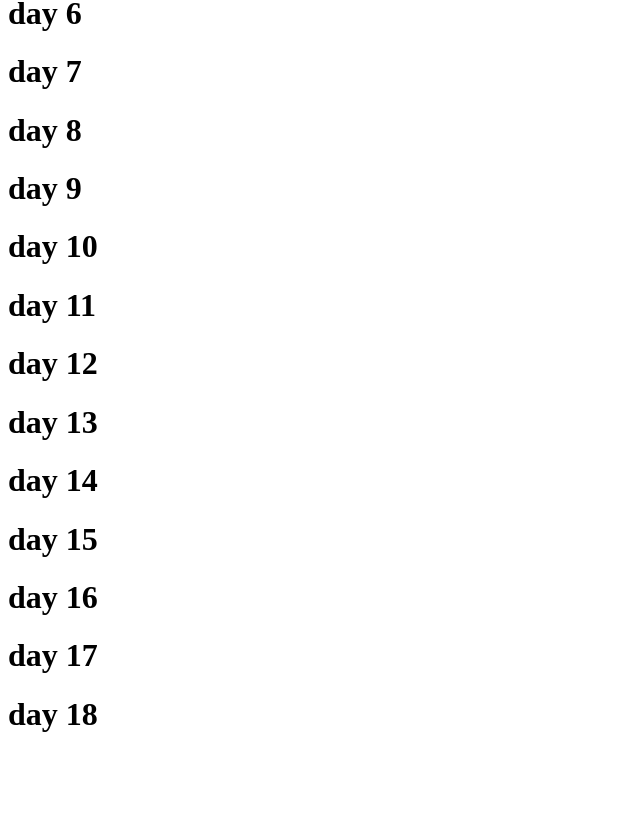
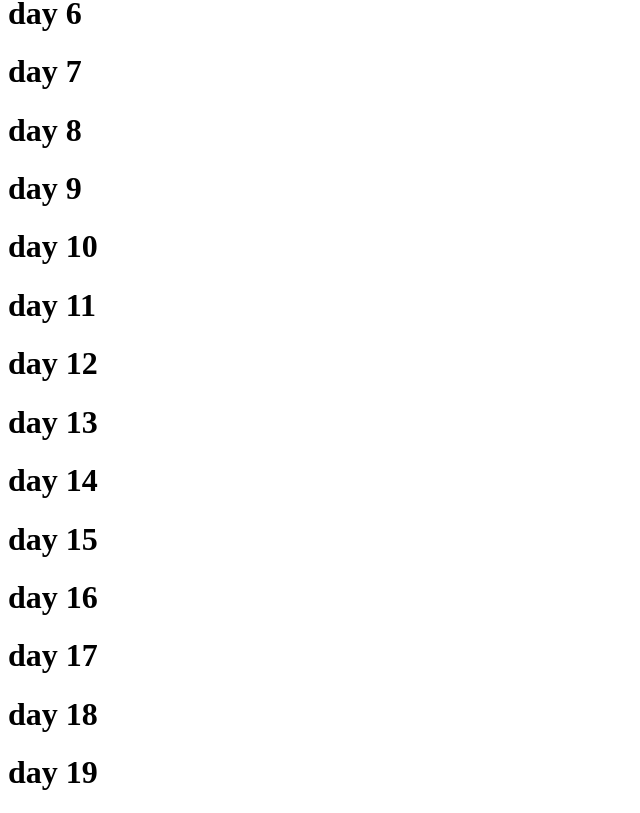
Before and after one commit to Abdurakhman00000/git-ex, a Next.js app: page /main/components/header/Header in a window 1280 px wide. Shown: the part 319-1132 px from the top of the page, without its empty margins (0-640 px from the left). Before the commit the page ends 1073 px from the top, so only its background shows below. Built offline with nearby package versions, Linux system fonts and the light colour scheme.

Commit message:
feat: add

```diff
--- a/src/pages/main/components/header/Header.tsx
+++ b/src/pages/main/components/header/Header.tsx
@@ -24,6 +24,7 @@ const Header = () => {
           <h1>day 16</h1>
           <h1>day 17</h1>
           <h1>day 18</h1>
+          <h1>day 19</h1>
         </div>
       </div>
     </header>
```
